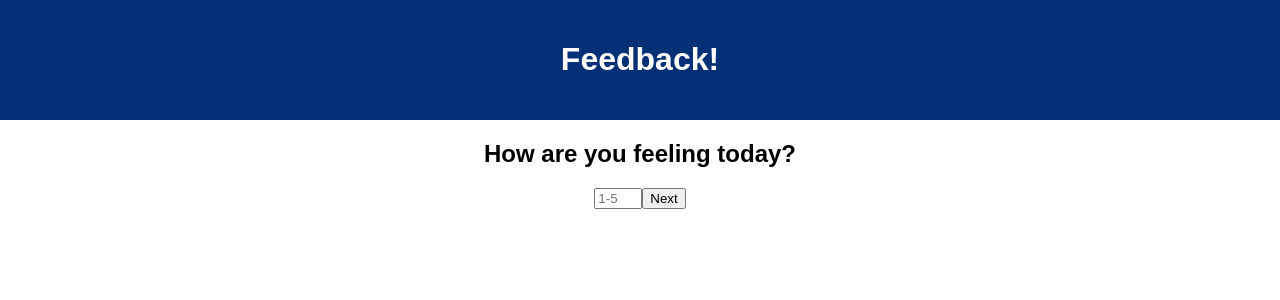
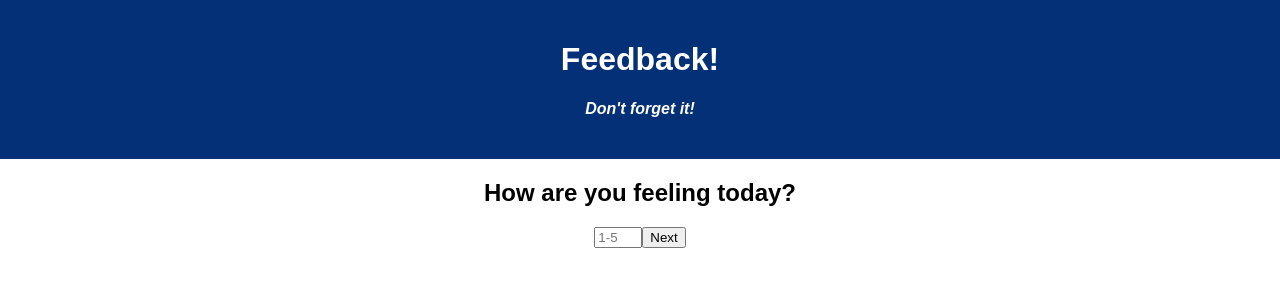
Before and after one commit to Markv200/Weekend-redux-Feedback-Loop, a React (Vite) app: page / in a window 1280 px wide. Shown: the top 300 px of the page. Built offline with nearby package versions, Linux system fonts and the light colour scheme.

Commit message:
added a feelings

```diff
--- a/src/components/App/App.jsx
+++ b/src/components/App/App.jsx
@@ -1,154 +1,43 @@
-// import React from 'react';
-// import axios from 'axios';
-// import './App.css';
-
-// function App() {
-
-//   return (
-//     <div className='App'>
-//       <header className='App-header'>
-//         <h1 className='App-title'>Feedback!</h1>
-//         <h4>Don't forget it!</h4>
-//       </header>
-//     </div>
-//   );
-// }
-
-// export default App;
-// import React from 'react';
-// import { BrowserRouter as Router, Route } from 'react-router-dom';
-// import { Provider } from 'react-redux';
-// // import store from '../store';
-// import Feeling from '../Feeling/Feeling';
-// import Understanding from '../Understanding/Understanding';
-// import Support from '../Support/Support';
-// import Comments from '../Comments/Comments';
-// import Review from '../Review/Review';
-// import Success from '../Success/Success';
-// import './App.css';
-
-// function App() {
-//     return (
-//         <Provider store={store}>
-//             <Router>
-//                 <div className="App">
-//                     <Route path="/" exact component={Feeling} />
-//                     <Route path="/understanding" component={Understanding} />
-//                     <Route path="/support" component={Support} />
-//                     <Route path="/comments" component={Comments} />
-//                     <Route path="/review" component={Review} />
-//                     <Route path="/success" component={Success} />
-//                 </div>
-//             </Router>
-//         </Provider>
-//     );
-// }
-
-// export default App;
-
-// import React from 'react';
-// import { BrowserRouter as Router, Route } from 'react-router-dom';
-// import Feeling from '../Feeling/Feeling';
-// import Understanding from '../Understanding/Understanding';
-// import Support from '../Support/Support';
-// import Comments from '../Comments/Comments';
-// import Review from '../Review/Review';
-// import Success from '../Success/Success';
-// import './App.css';
-
-// function App() {
-//     return (
-//         <Router>
-//             <div className="App">
-//                 <Route path="/" exact component={Feeling} />
-//                 <Route path="/understanding" component={Understanding} />
-//                 <Route path="/support" component={Support} />
-//                 <Route path="/comments" component={Comments} />
-//                 <Route path="/review" component={Review} />
-//                 <Route path="/success" component={Success} />
-//             </div>
-//         </Router>
-//     );
-// }
-
-// export default App;
-
-
-// import React from 'react';
-// import { HashRouter as Router, Route } from 'react-router-dom';
-// import Feeling from '../Feeling/Feeling';
-// import Understanding from '../Understanding/Understanding';
-// import Support from '../Support/Support';
-// import Comments from '../Comments/Comments';
-// import Review from '../Review/Review';
-// import Success from '../Success/Success';
-// import './App.css';  // Import the CSS file here
-
-// function App() {
-//     return (
-//         <Router>
-//             <div className="App">
-//                 <header className="App-header">
-//                     <h1 className="App-title">Feedback!</h1>
-//                 </header>
-//                 <p className="App-intro">Don't forget it!</p>
-//                 <Route path="/" exact component={Feeling} />
-//                 <Route path="/understanding" component={Understanding} />
-//                 <Route path="/support" component={Support} />
-//                 <Route path="/comments" component={Comments} />
-//                 <Route path="/review" component={Review} />
-//                 <Route path="/success" component={Success} />
-//                 <h4>This is an italicized subtitle</h4>
-//             </div>
-//         </Router>
-//     );
-// }
-
-// export default App;
-
-
-import React from 'react';
-import './App.css';
-import Feeling from '../Feeling/Feeling';
-import Understanding from '../Understanding/Understanding';
-import Support from '../Support/Support';
-import { HashRouter as Router, Route, Switch } from 'react-router-dom';
-import Comments from '../Comments/Comments';
-import Review from '../Review/Review';
-import Success from '../Thankyou/Thankyou';
+import React from "react";
+import "./App.css";
+import Feeling from "../Feeling/Feeling";
+import Understanding from "../Understanding/Understanding";
+import Support from "../Support/Support";
+import { HashRouter as Router, Route, Switch } from "react-router-dom";
+import Comments from "../Comments/Comments";
+import Review from "../Review/Review";
+import Success from "../Thankyou/Thankyou";
 
 function App() {
   return (
-    // Route Start
     <Router>
-      <div className='App'>
-        <header className='App-header'>
-          <h1 className='App-title'>Feedback!</h1>
+      <div className="App">
+        <header className="App-header">
+          <h1 className="App-title">Feedback!</h1>
+          <h4>Don't forget it!</h4>
         </header>
-
         <Switch>
           <Route path="/" exact>
-            <Feeling/>
+            <Feeling />
           </Route>
           <Route path="/understanding">
-            <Understanding/>
+            <Understanding />
           </Route>
           <Route path="/support">
-            <Support/>
+            <Support />
           </Route>
           <Route path="/comments">
-            <Comments/>
+            <Comments />
           </Route>
           <Route path="/review">
-            <Review/>
+            <Review />
           </Route>
           <Route path="/success">
-            <Success/>
+            <Success />
           </Route>
         </Switch>
       </div>
     </Router>
-    // Router End
   );
 }
 
```
Also changed, not shown: src/components/Feeling/Feeling.jsx (+0 -73 lines).
